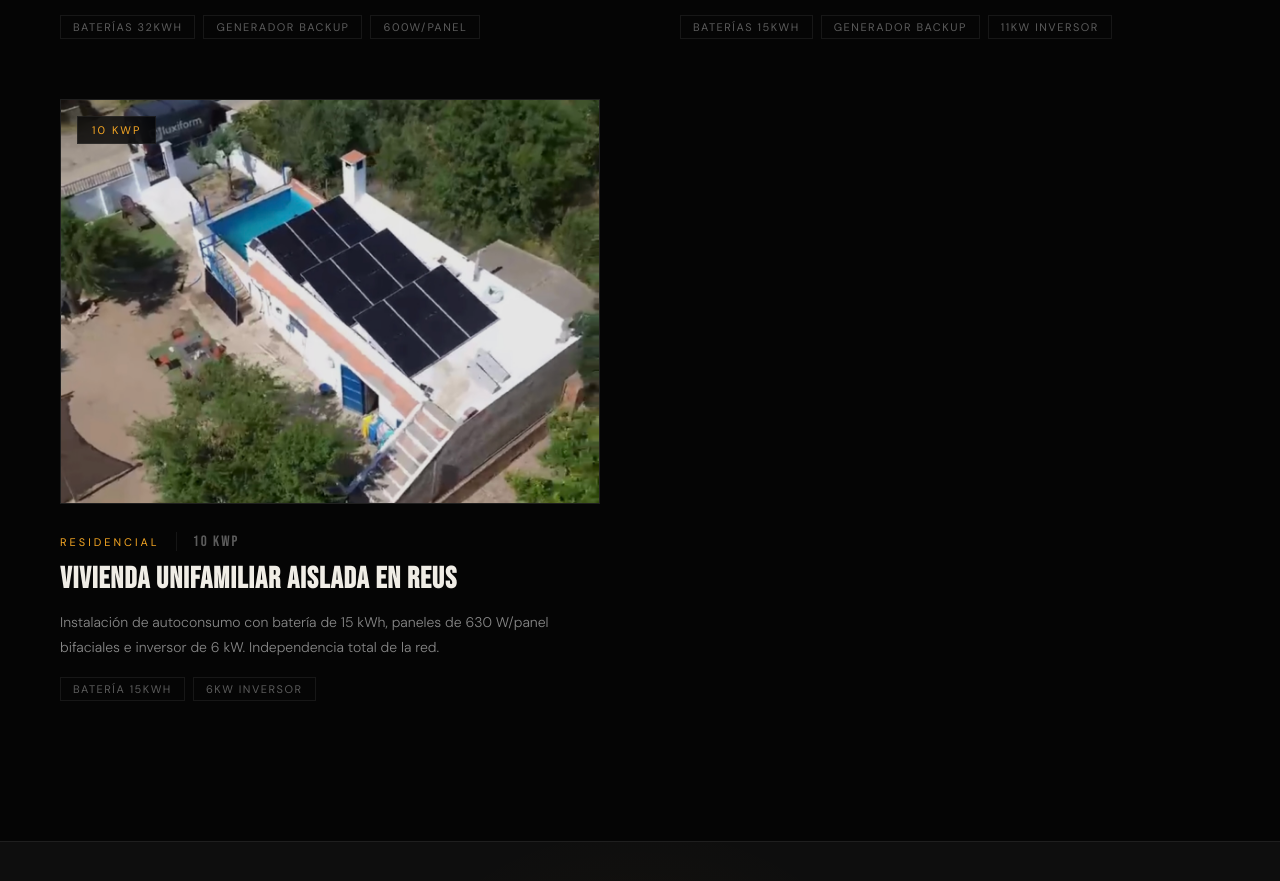
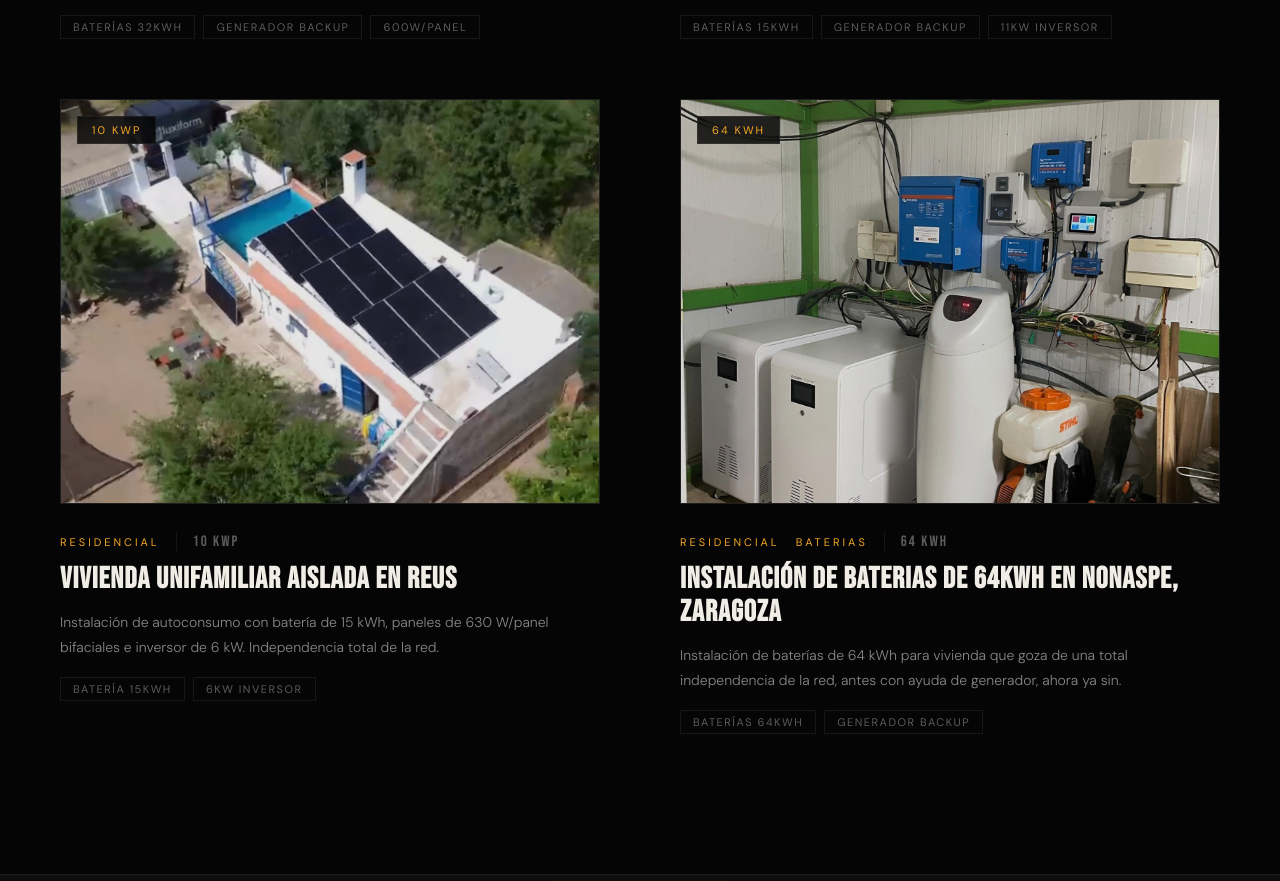
Before and after one commit to guanteblanco/Arpam-Solar, a plain HTML site: page proyectos.html in a window 1280 px wide. Shown: the part 2029-2910 px from the top of the page. Drawn offline with Linux system fonts and the light colour scheme.

Commit message:
Projecte Nonaspe Bateries

```diff
--- a/proyectos.html
+++ b/proyectos.html
@@ -521,6 +521,33 @@
       </div>
     </div>
 
+    <!-- PROYECTO 6 -->
+  <div class="project-card" data-category="residencial baterias">
+    <div class="project-gallery">
+      <div class="gallery-slides" id="slides-4">
+        <div class="gallery-slide"><img src="proyecto6.jpg" alt="Instalación de baterias Prov de Zaragoza" onerror="this.parentElement.style.background='#1a1a0a'"></div>
+        <!-- <div class="gallery-slide"><img src="proyecto6.jpg" alt="Vivienda en Reus"></div> -->
+      </div>
+      <div class="gallery-nav">
+        <button class="gallery-btn" onclick="prevSlide('4')">‹</button>
+        <button class="gallery-btn" onclick="nextSlide('4')">›</button>
+      </div>
+      <div class="gallery-dots" id="dots-4"></div>
+      <span class="project-badge">64 kWh</span>
+    </div>
+    <div class="project-meta">
+      <span class="project-type">Residencial</span>
+      <span class="project-type">baterias</span>
+      <span class="project-power">64 kWh</span>
+    </div>
+    <h3>Instalación de baterias de 64kWh en Nonaspe, Zaragoza</h3>
+    <p>Instalación de baterías de 64 kWh para vivienda que goza de una total independencia de la red, antes con ayuda de generador, ahora ya sin.</p>
+    <div class="project-tags">
+      <span class="tag">Baterías 64kWh</span>
+      <span class="tag">Generador backup</span>
+    </div>
+  </div>
+
   </div>
 </section>
 
```
